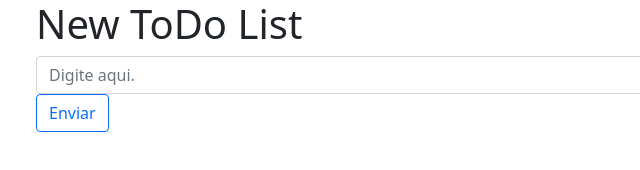
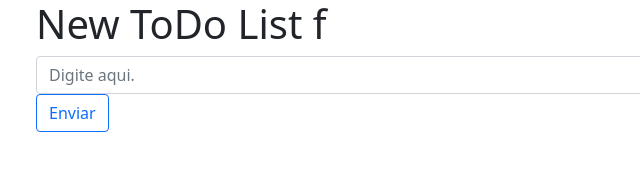
Before and after one commit to Guigomes2/New-ToDo, a plain HTML site: page index.html in a window 1280 px wide. Shown: the full height of the page, 46-686 px from the left. Drawn offline with nearby package versions, Linux system fonts and the light colour scheme.

Commit message:
Novo Titulo

```diff
--- a/index.html
+++ b/index.html
@@ -10,7 +10,7 @@
 </head>
 <body>
     <div class="container">
-        <h1>New ToDo List</h1>
+        <h1>New ToDo List f</h1>
 
         <form action="">
             <input type="text"  type="text" class="form-control" id="text" placeholder="Digite aqui.">
```
